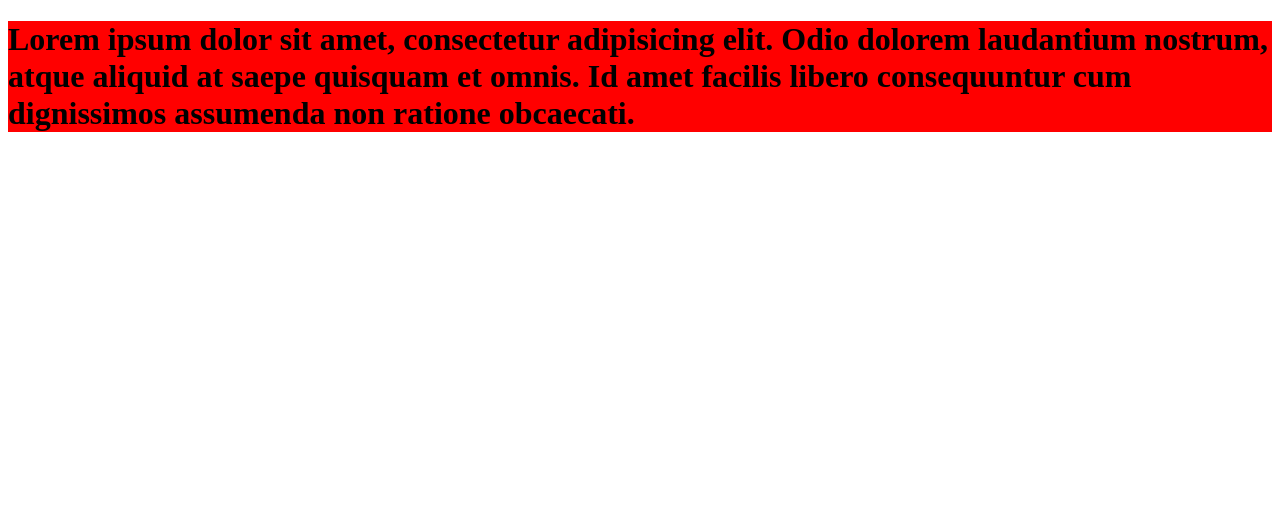
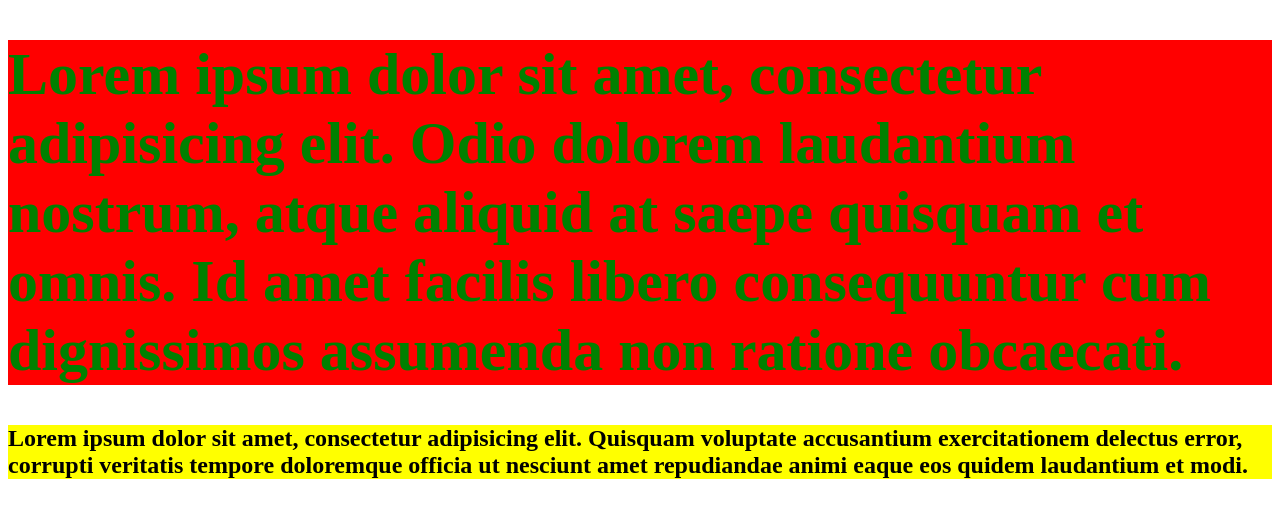
Before and after one commit to karishmaMalave12/myfirstrepo, a plain HTML site: page index.html in a window 1280 px wide. Drawn offline with Linux system fonts and the light colour scheme.

Commit message:
some changes in index.html file

```diff
--- a/index.html
+++ b/index.html
@@ -7,6 +7,11 @@
 <style>
     h1{
         background-color: red;
+        color: green;
+        font-size: 60px;
+    }
+    h2{
+        background-color: yellow;
     }
 </style>
 </head>
@@ -14,5 +19,7 @@
 
 
     <h1>Lorem ipsum dolor sit amet, consectetur adipisicing elit. Odio dolorem laudantium nostrum, atque aliquid at saepe quisquam et omnis. Id amet facilis libero consequuntur cum dignissimos assumenda non ratione obcaecati.</h1>
+<h2>Lorem ipsum dolor sit amet, consectetur adipisicing elit. Quisquam voluptate accusantium exercitationem delectus error, corrupti veritatis tempore doloremque officia ut nesciunt amet repudiandae animi eaque eos quidem laudantium et modi.</h2>
+
 </body>
 </html>
```
